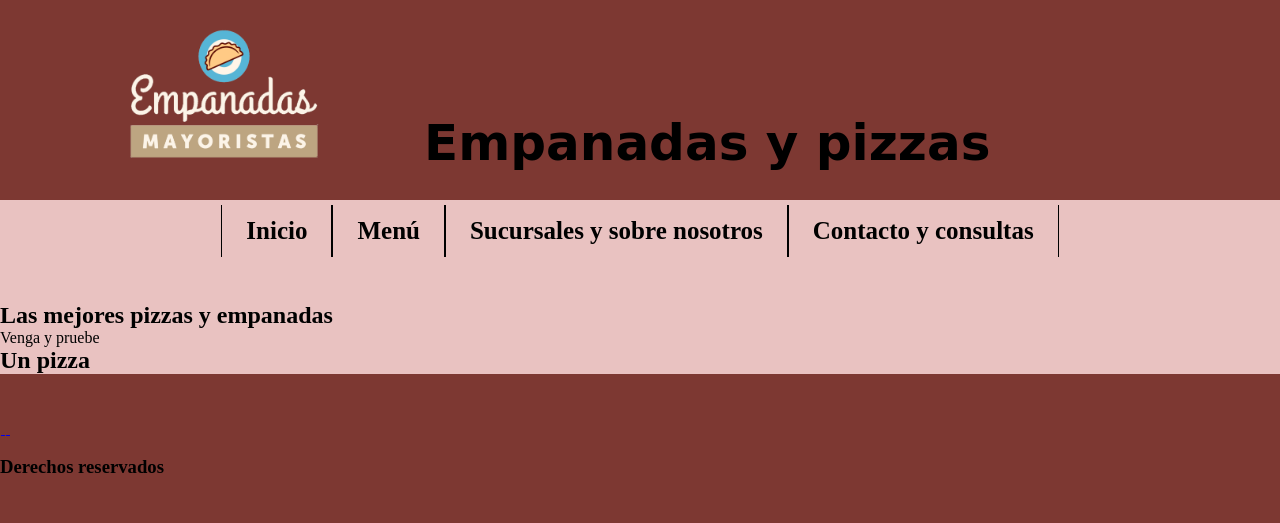
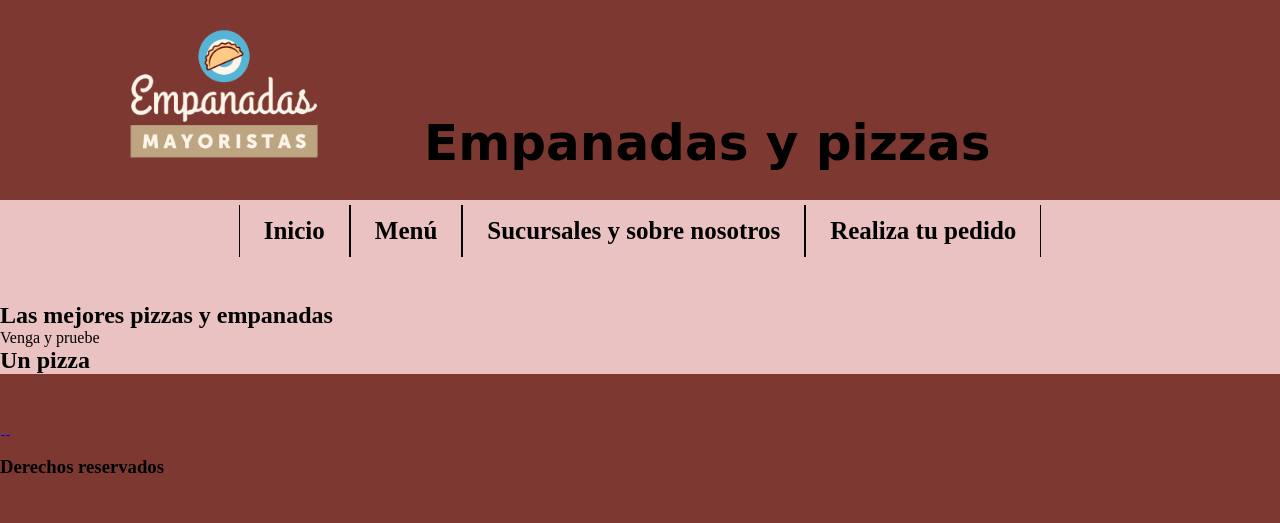
Before and after one commit to marcalsur/trabajo-Django, a Django app: page /inicio/ in a window 1280 px wide. Shown: the top 523 px of the page. Run offline with Django 4.2, Linux system fonts and the light colour scheme; some libraries are stand-ins or nearby versions.

Commit message:
Add files via upload

```diff
--- a/TrabajoFinal/inicio/templates/inicio/base.html
+++ b/TrabajoFinal/inicio/templates/inicio/base.html
@@ -33,7 +33,7 @@
             <li class="nav-lista_item"><a href="{% url 'index' %}" class="nav-lista_item-link1"> Inicio </a></li>
             <li class="nav-lista_item"><a href="{% url 'menu' %}" class="nav-lista_item-link1"> Menú </a></li>
             <li class="nav-lista_item"><a href="{% url 'nosotros' %}" class="nav-lista_item-link1"> Sucursales y sobre nosotros </a></li>
-            <li class="nav-lista_item"><a href="{% url 'contacto' %}" class="nav-lista_item-link1"> Contacto y consultas </a></li>
+            <li class="nav-lista_item"><a href="{% url 'pedido' %}" class="nav-lista_item-link1"> Realiza tu pedido </a></li>
         </ul>
     </nav>
 
```
